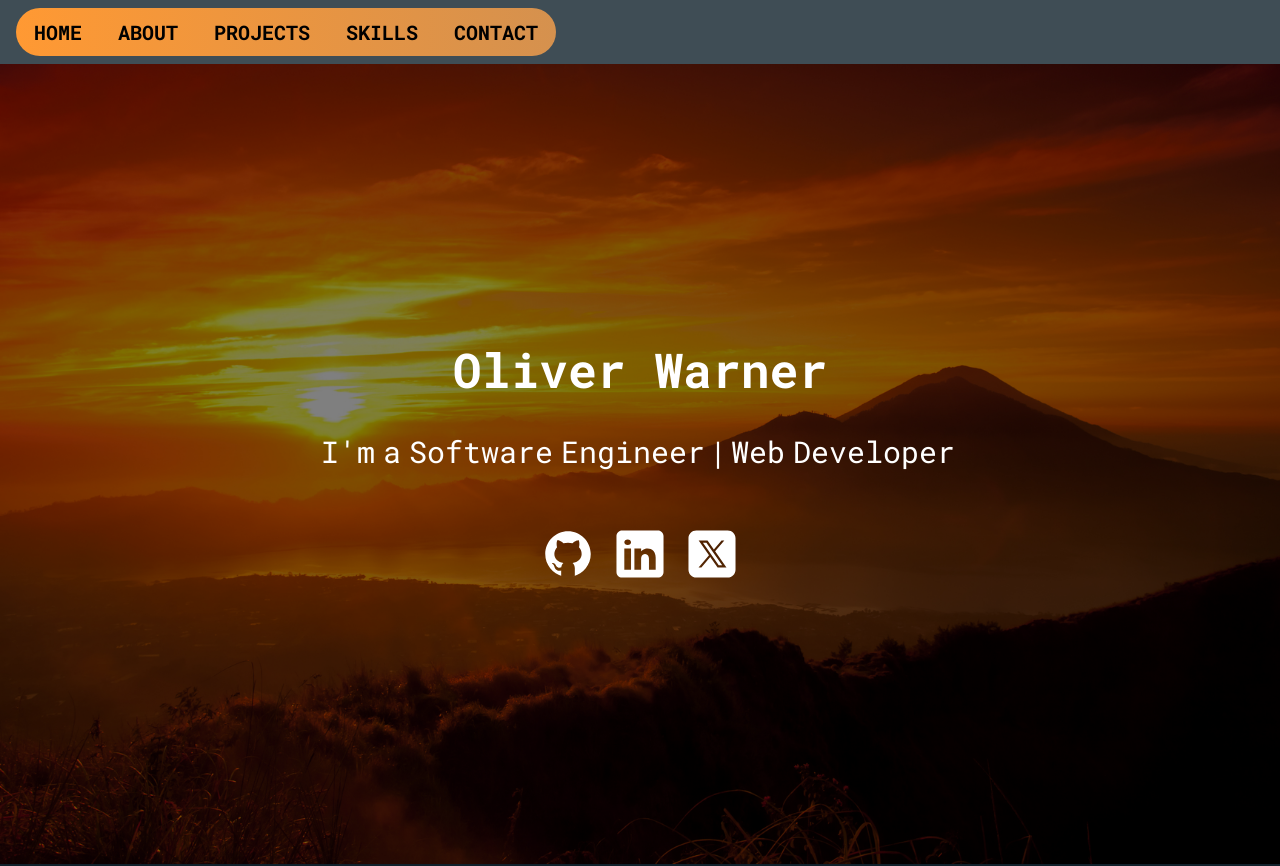
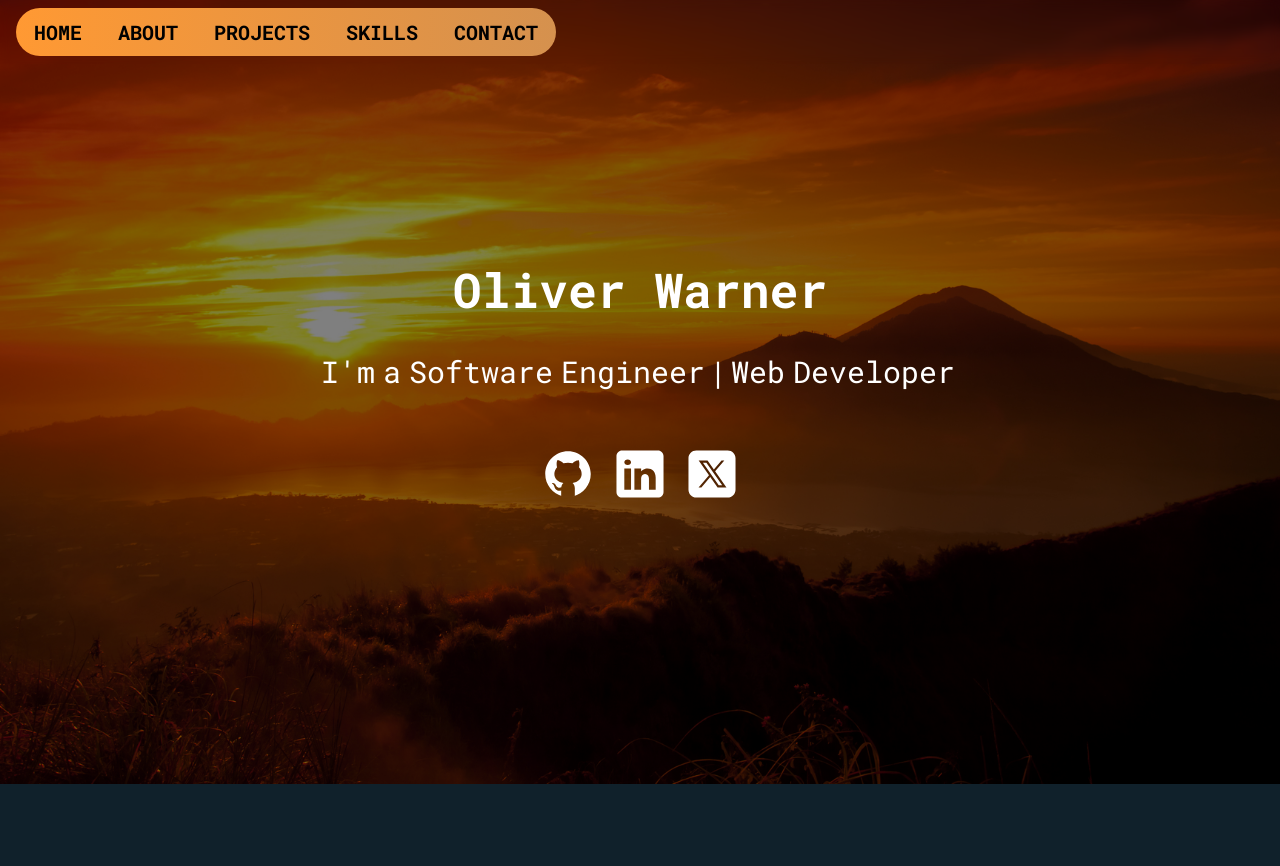
Before and after one commit to oliverrenishaw/Portfolio-react, a React (Vite) app: page / in a window 1280 px wide. Shown: the top 866 px of the page. Built offline with nearby package versions, Linux system fonts and the light colour scheme.

Commit message:
feat: fixed header overlay

```diff
--- a/src/sections/Header.tsx
+++ b/src/sections/Header.tsx
@@ -12,8 +12,8 @@ const Header: React.FC = () => {
     <header
       className="fixed top-0 w-full h-16 flex items-center justify-center px-4 z-50"
       style={{
-        backgroundColor: 'rgba(16, 33, 43, 0.8)',
-        backdropFilter: 'blur(20px)'
+        // backgroundColor: 'rgba(16, 33, 43, 0.8)',
+        backdropFilter: 'blur(5px)'
       }}
     >
       <div className="flex items-center justify-between w-full">
--- a/src/sections/Hero.tsx
+++ b/src/sections/Hero.tsx
@@ -12,7 +12,7 @@ const Hero: React.FC = () => {
   return (
     <section
       className="relative w-full h-screen bg-cover bg-center flex flex-col items-center justify-center"
-      style={{ backgroundImage: 'url(src/assets/sunset.jpg)' }}
+      style={{ backgroundImage: 'url(src/assets/sunset.jpg)', marginTop: '-80px' }}
     >
       <div className="absolute inset-0 bg-[#000000] opacity-50"></div>
       <h1 className="relative text-[#ffffff] sm:text-3xl md:text-4xl lg:text-5xl font-bold mb-10">Oliver Warner</h1>
```
